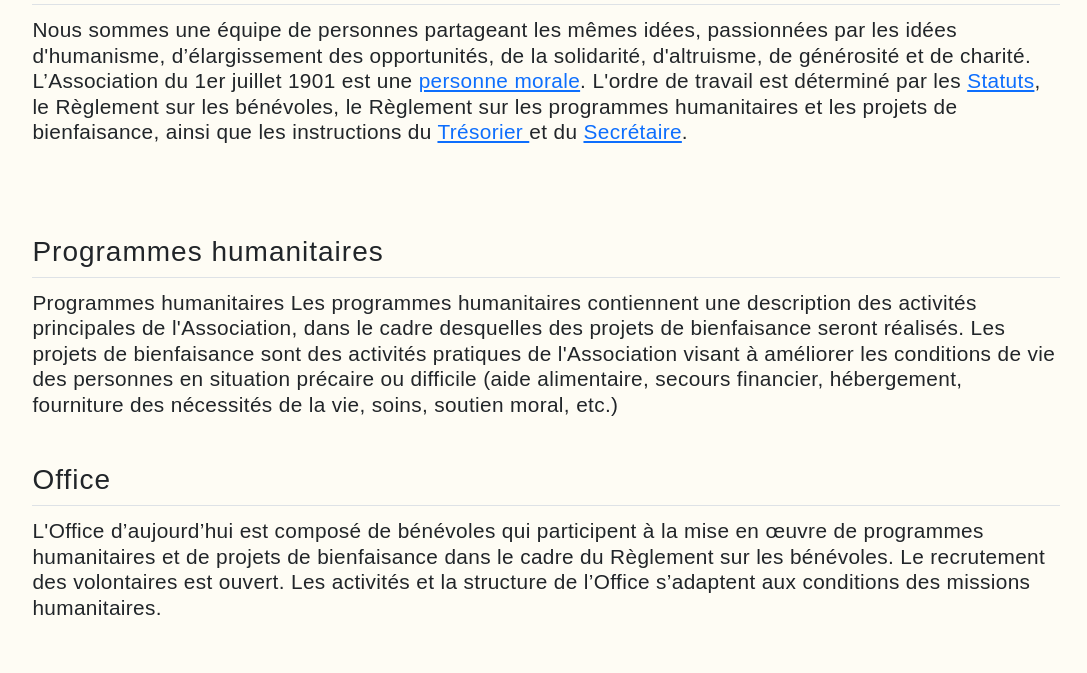
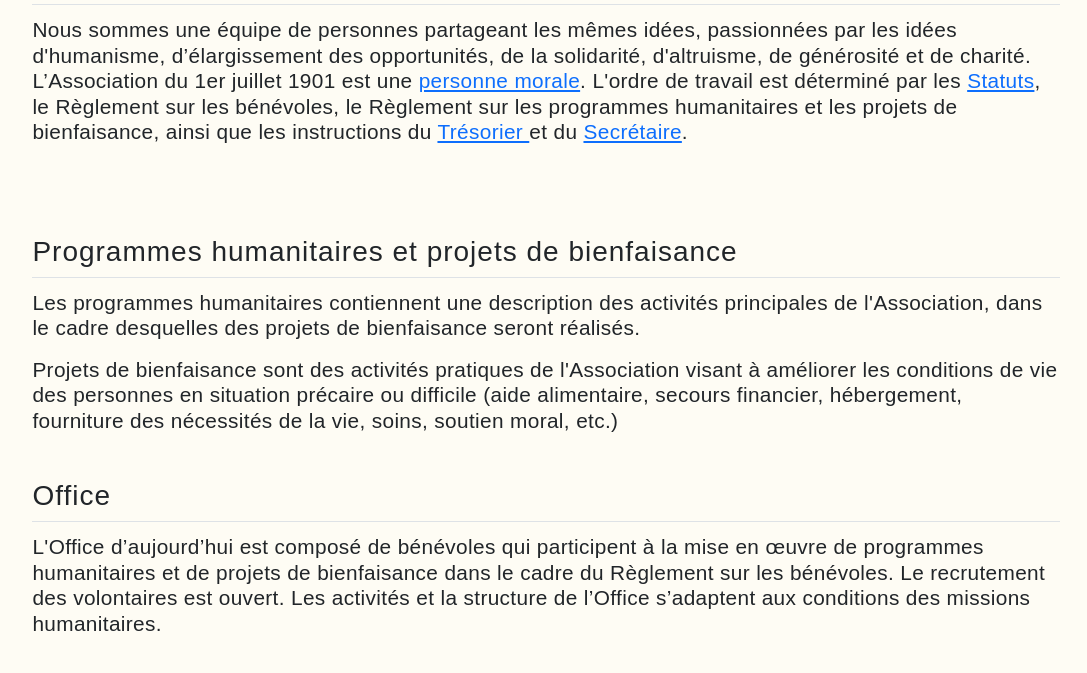
Before and after one commit to AB-IHI/AB-IHI, a PHP site: page / in a window 1280 px wide. Shown: the part 900-1573 px from the top of the page, without its empty margins (94-1181 px from the left). Run offline with PHP 8.4, Linux system fonts and the light colour scheme.

Commit message:
update text

```diff
--- a/view/home.php
+++ b/view/home.php
@@ -57,15 +57,15 @@
     <!-- container but this time with section -->
 
     <div class="container px-4 py-5 quisn" id="featured-3 ">
-        <h5 id="progH" class="pb-2 border-bottom h3">Programmes humanitaires</h5>
+        <h5 id="progH" class="pb-2 border-bottom h3">Programmes humanitaires et projets de bienfaisance</h5>
         <div class=" row-p g-4 py-1 row-cols-1 row-cols-lg-1">
 
             <div class="feature col">
 
 
-                <p>Programmes humanitaires
+                <p>
                     Les programmes humanitaires contiennent une description des activités principales de l'Association, dans le cadre desquelles des projets de bienfaisance seront réalisés.
-                    Les projets de bienfaisance sont des activités pratiques de l'Association visant à améliorer les conditions de vie des personnes en situation précaire ou difficile (aide alimentaire, secours financier, hébergement, fourniture des nécessités de la vie, soins, soutien moral, etc.) </p>
+</p><p> Projets de bienfaisance sont des activités pratiques de l'Association visant à améliorer les conditions de vie des personnes en situation précaire ou difficile (aide alimentaire, secours financier, hébergement, fourniture des nécessités de la vie, soins, soutien moral, etc.) </p>
 
             </div>
 
```
